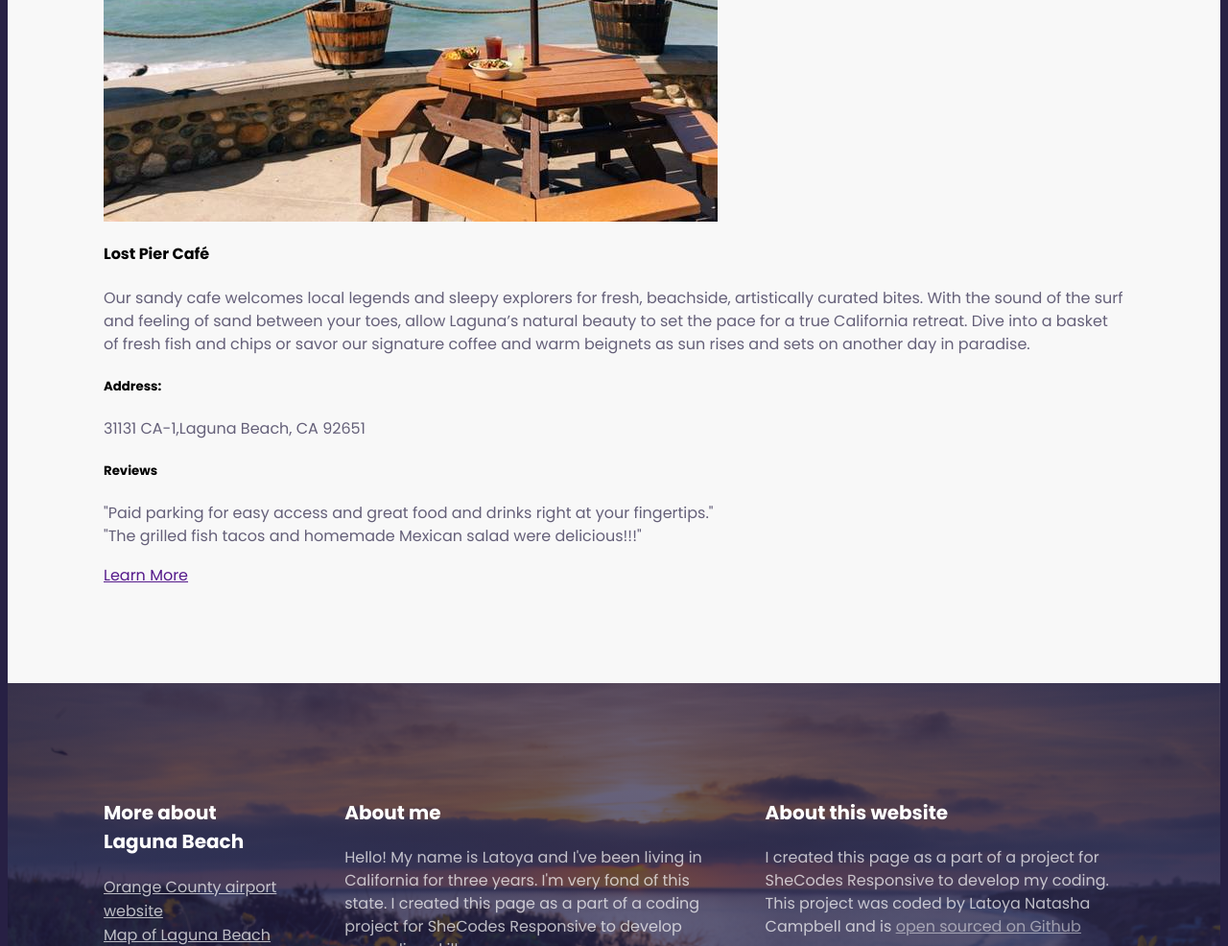
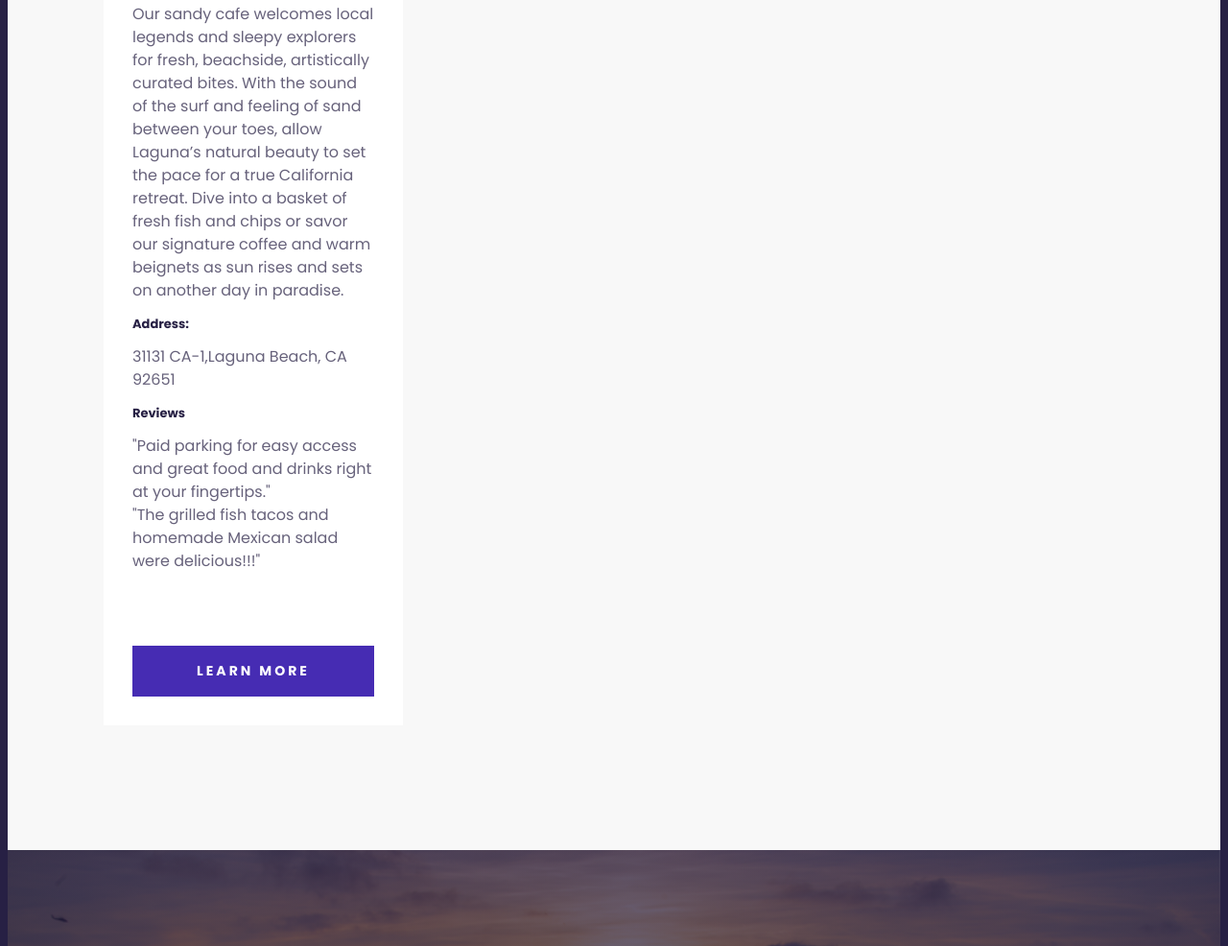
Before and after one commit to LatoyaNatashaC/Responsive-Add-On-Project, a plain HTML site: page index.html in a window 1280 px wide. Shown: the part 2002-2988 px from the top of the page at 96% size. Drawn offline with Linux system fonts and the light colour scheme.

Commit message:
first card complete

```diff
--- a/index.html
+++ b/index.html
@@ -52,33 +52,40 @@
 
           <div class="grid grid-3-columns">
             <div class="card">
+              <div class="card-header">
                 <img
                   src="images/lostpiercafe.png"
                   alt="Lost Pier Cafés"
                   class="img-responsive"
                 />
-
+              </div>
+              <div class="card-body">
                 <h4>Lost Pier Café</h4>
                 <p>
                   Our sandy cafe welcomes local legends and sleepy explorers for
-                fresh, beachside, artistically curated bites. With the sound of
-                the surf and feeling of sand between your toes, allow Laguna’s
-                natural beauty to set the pace for a true California retreat.
-                Dive into a basket of fresh fish and chips or savor our
-                signature coffee and warm beignets as sun rises and sets on
-                another day in paradise.
+                  fresh, beachside, artistically curated bites. With the sound
+                  of the surf and feeling of sand between your toes, allow
+                  Laguna’s natural beauty to set the pace for a true California
+                  retreat. Dive into a basket of fresh fish and chips or savor
+                  our signature coffee and warm beignets as sun rises and sets
+                  on another day in paradise.
                 </p>
                 <h5>Address:</h5>
                 <p>31131 CA-1,Laguna Beach, CA 92651</p>
                 <h5>Reviews</h5>
                 <p>
-                "Paid parking for easy access and great food and drinks right at
-                your fingertips."
+                  "Paid parking for easy access and great food and drinks right
+                  at your fingertips."
                   <br />
                   "The grilled fish tacos and homemade Mexican salad were
                   delicious!!!"
                 </p>
-              <a href="" class="btn">Learn More</a>
+              </div>
+              <div class="card-footer">
+                <a href="https://g.co/kgs/mktLzkU" target="_blank" class="btn"
+                  >Learn More
+                </a>
+              </div>
             </div>
           </div>
         </section>
--- a/src/styles.css
+++ b/src/styles.css
@@ -19,6 +19,33 @@ body {
 .grid-3-columns-footer {
   grid-template-columns: 1fr 2fr 2fr;
 }
+.grid-3-columns {
+  grid-template-columns: 1fr 1fr 1fr;
+}
+.card {
+  background: white;
+  margin: 30px 0;
+}
+.card-body {
+  padding: 30px;
+}
+.card-footer {
+  padding: 30px;
+}
+.btn {
+  display: block;
+  color: white;
+  font-weight: 700;
+  font-size: 14px;
+  line-height: 21px;
+  text-align: center;
+  letter-spacing: 3px;
+  text-transform: uppercase;
+  padding: 16px;
+  background-color: #462cb3;
+  text-decoration: none;
+}
+
 .img-responsive {
   max-width: 100%;
   display: block;
@@ -91,6 +118,20 @@ main h3 {
   line-height: 1.5;
   margin: 0;
 }
+main h4 {
+  font-weight: 700;
+  font-size: 24px;
+  line-height: 1;
+  color: #272044;
+  margin: 0;
+}
+main h5 {
+  font-weight: 700;
+  font-size: 13px;
+  line-height: 1;
+  color: #272044;
+  margin: 0;
+}
 main p {
   font-style: normal;
   font-weight: 400;
```
Lines whose indentation alone changed are shown as unchanged.
